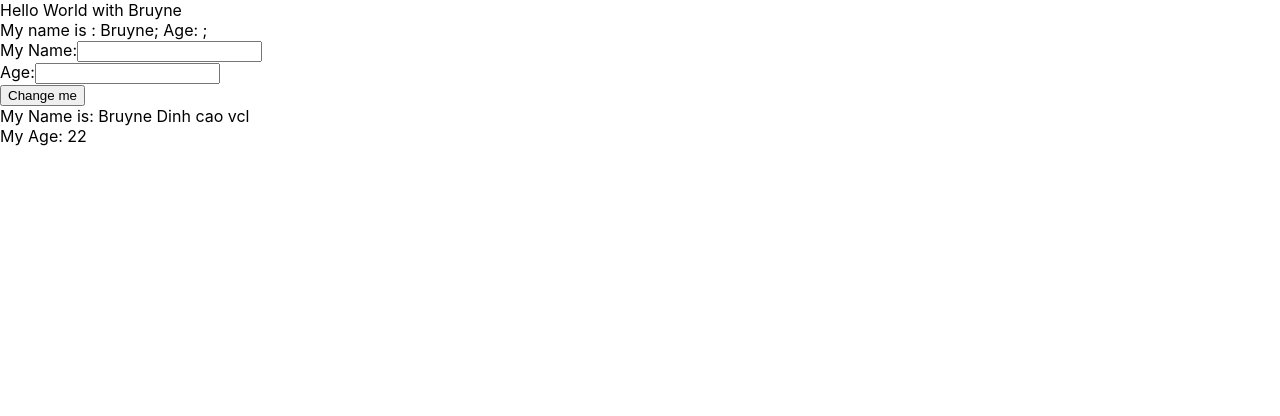
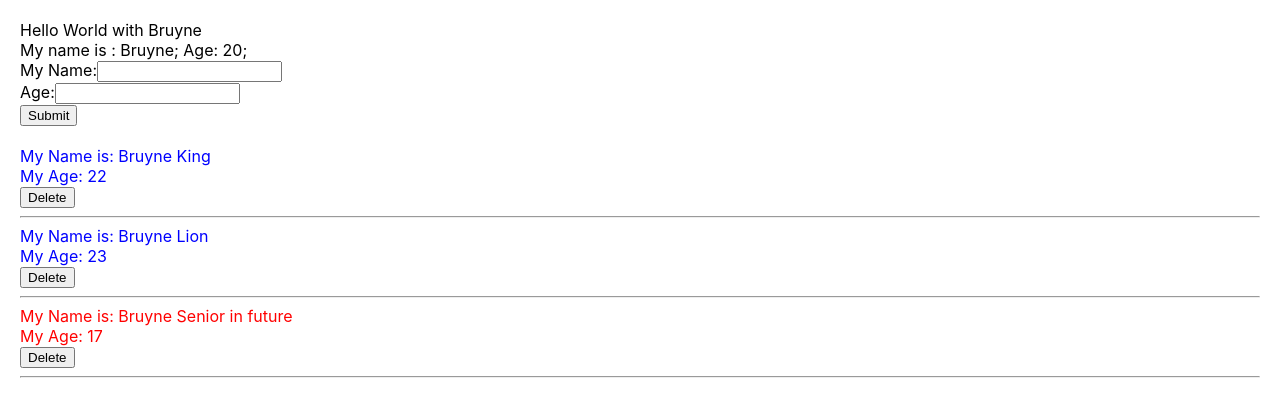
Before and after one commit to nbruynee/demo-test, a React (Create React App) app: page / in a window 1280 px wide. Shown: the top 416 px of the page. Built offline with nearby package versions, Linux system fonts and the light colour scheme.

Commit message:
feat: learn about Stateful and Stateless, function and class components

```diff
--- a/package.json
+++ b/package.json
@@ -13,6 +13,7 @@
     "redux": "4.2.0",
     "redux-devtools-extension": "2.13.9",
     "redux-thunk": "2.4.1",
+    "sass": "1.53.0",
     "web-vitals": "2.1.4"
   },
   "scripts": {
--- a/src/App.js
+++ b/src/App.js
@@ -1,5 +1,5 @@
 import logo from './logo.svg';
-import './App.css';
+import './App.scss';
 import { useDispatch, useSelector } from 'react-redux';
 import { increaseCounter, decreaseCounter } from './redux/action/counterAction';
 import MyComponent from './components/MyComponent';
--- a/src/App.css
+++ b/src/App.scss
@@ -1,4 +1,6 @@
+
 body {
+  padding: 20px;
   margin: 0;
   font-family: -apple-system, BlinkMacSystemFont, 'Segoe UI', 'Roboto', 'Oxygen',
     'Ubuntu', 'Cantarell', 'Fira Sans', 'Droid Sans', 'Helvetica Neue',
--- a/src/components/UserInfor.js
+++ b/src/components/AddUser.js
@@ -1,9 +1,9 @@
 import React from "react";
 
-class UserInfor extends React.Component {
+class AddUserInfor extends React.Component {
     state = {
         name: 'Bruyne',
-        address: 'Ha noi'
+        age: 20,
     }
 
     handleOnClick = (event) => {
@@ -38,8 +38,14 @@ class UserInfor extends React.Component {
 
     handleOnSubmit = (event) => {
         event.preventDefault();
-        console.log(this.state);
+        // console.log(this.state);
+        this.props.handleAddNewUser({
+            id : Math.floor(Math.random() * 10) + 1 + '-random',
+            name: this.state.name,
+            age: this.state.age
+        });
     }
+
     render() {
         return (
             <div>
@@ -52,11 +58,11 @@ class UserInfor extends React.Component {
                     <input type="text" onChange={(event) => this.handleOnChangeInput(event)} /><br />
                     <label>Age:</label>
                     <input type="text" onChange={(event) => this.handleOnChangeAge(event)} /><br />
-                    <button>Change me</button>
+                    <button>Submit</button>
                 </form>
             </div>
         )
     }
 }
 
-export default UserInfor;
+export default AddUserInfor;
--- a/src/components/DisplayInfo.js
+++ b/src/components/DisplayInfo.js
@@ -1,17 +1,150 @@
 import React from "react";
+import './DisplayInfo.scss';
 
-class DisplayInfo extends React.Component {
-    render() {
-        // props : stand for properties
-        // destructuring arr/ obj
-        const {name, age} = this.props; // if obj use {}, otherwise arr []
-        return(
-            <div>
-                <div>My Name is: {name}</div>
-                <div>My Age: {age} </div>
-            </div>
-        )
-    }
+// Stateful: Has state, can change and cause re-render.
+// Stateless: Has no state, just receives data via(thông qua) props and displays.
+
+// class componentscomponents
+// class DisplayInfo extends React.Component {
+//     constructor(props) {
+//         super(props);
+//         this.state = {
+//             isHideShow: true,
+//         }
+//     }
+
+//     // componentDidMount () {
+//     //     console.log(">>>Call me components did mount:")
+//     //     setTimeout(() => {
+//     //         document.title = 'Bruyne && Dinh cao vcl'
+//     //     }, 5000)
+//     // };
+
+//     // componentDidUpdate (prevProps, prevState, snapshot) {
+//     //     console.log(">>> Call me components did update: ", this.props, prevProps)
+//     //     if (this.props.listUsers !== prevProps.listUsers) {
+//     //         if(this.props.listUsers.length === 5) {
+//     //             alert("Congrat users fifth")
+//     //         }
+//     //     }
+//     // }
+
+//     // handleOnHideShow = () => {
+//     //     this.setState({
+//     //         isHideShow: !this.state.isHideShow,
+//     //     });
+//     // };
+//     render() {
+//         // console.log('Display list User with props:', this.props.listUsers);
+//         const { listUsers } = this.props;
+//         return (
+//             <div>
+//                 {/* <div>
+//                     <span onClick={() => { this.handleOnHideShow() }}>
+//                         {this.state.isHideShow === true ? 'Hide list users' : 'Display list users'}
+//                     </span>
+//                 </div> */}
+//                 {true &&
+//                     <div>
+//                         {listUsers.map((user, index) => {
+//                             // console.log('>>Check list user:', user)
+//                             return (
+//                                 <div key={user.id} className={+user.age > 18 ? 'blue' : 'red'}>
+//                                     <div>My Name is: {user.name}</div>
+//                                     <div>My Age: {user.age} </div>
+//                                     <button onClick={()=> {this.props.handleDeleteUser(user.id)}}>Delete</button>
+//                                     <hr />
+//                                 </div>
+//                             )
+//                         })}
+//                     </div>
+//                 }
+//             </div>
+//         )
+//     }
+// }
+
+// function components
+const DisplayInfo = (props) => {
+    const { listUsers } = props;
+    return (
+        <div>
+            {true &&
+                <div>
+                    {listUsers.map((user, index) => {
+                        // console.log('>>Check list user:', user)
+                        return (
+                            <div key={user.id} className={+user.age > 18 ? 'blue' : 'red'}>
+                                <div>My Name is: {user.name}</div>
+                                <div>My Age: {user.age} </div>
+                                <button onClick={() => { props.handleDeleteUser(user.id) }}>Delete</button>
+                                <hr />
+                            </div>
+                        )
+                    })}
+                </div>
+            }
+        </div>
+    )
 }
 
 export default DisplayInfo;
+
+// render() {
+//         // console.log('Display list User with props:', this.props.listUsers);
+//         // props : stand for properties
+//         // destructuring arr/ obj
+//         // const {name, age} = this.props; // if obj use {}, otherwise arr []
+//         const { listUsers } = this.props;
+//         return (
+//             // <div>
+//             //     <div>My Name is: {name}</div>
+//             //     <div>My Age: {age} </div>
+//             //     <hr/>
+//             // </div>
+//             <div>
+//                 {listUsers.map((user, index) => {
+//                     console.log('>>Check list user:', user)
+//                     // the way traditional, + is converted from type string to number
+//                     // if (+user.age > 18) {
+//                     //     return (
+//                     //         <div key={user.id} className="blue">
+//                     //             <div>My Name is: {user.name}</div>
+//                     //             <div>My Age: {user.age} </div>
+//                     //             <hr />
+//                     //         </div>
+//                     //     )
+//                     // }
+//                     // else {
+//                     //     return (
+//                     //         <div key={user.id} className="red">
+//                     //             <div>My Name is: {user.name}</div>
+//                     //             <div>My Age: {user.age} </div>
+//                     //             <hr />
+//                     //         </div>
+//                     //     )
+//                     // }
+//                     // the way is short but it ofter use much
+//                     return (
+//                         <div>
+//                             <div>
+//                                 <span onClick={() => { this.handleOnHideShow() }}>
+//                                     {this.state.isHideShow === true ? 'Hide list users' : 'Display list users'}
+//                                 </span>
+//                             </div>
+//                             {this.state.isHideShow &&
+//                                 <div>
+//                                     <div key={user.id} className={+user.age > 18 ? 'blue' : 'red'}>
+//                                         <div>My Name is: {user.name}</div>
+//                                         <div>My Age: {user.age} </div>
+//                                         <hr />
+//                                     </div>
+//                                 </div>
+//                             }
+//                         </div>
+//                     )
+//                 })}
+
+//             </div>
+//         )
+//     }
--- /dev/null
+++ b/src/components/DisplayInfo.scss
@@ -0,0 +1,7 @@
+.red {
+    color: red;
+  }
+
+.blue {
+    color: blue;
+}
--- a/src/components/MyComponent.js
+++ b/src/components/MyComponent.js
@@ -1,15 +1,52 @@
 import React from "react";
-import UserInfor from "./UserInfor";
 import DisplayInfo from "./DisplayInfo";
+import AddUserInfor from "./AddUser";
 
 class MyComponent extends React.Component {
+    state = {
+        listUsers: [
+            { id: 1, name: "Bruyne King", age: "22" },
+            { id: 2, name: "Bruyne Lion", age: "23" },
+            { id: 3, name: "Bruyne Senior in future", age: "17" },
+        ]
+    }
+
+    handleAddNewUser = (userObj) => {
+        console.log('Check userObj from parents:', userObj);
+        this.setState({
+            listUsers: [...this.state.listUsers, userObj]
+        })
+    }
+
+    handleDeleteUser = (userId) => {
+        let listUsersClone = this.state.listUsers;
+        listUsersClone = listUsersClone.filter(item => item.id !== userId)
+        this.setState({
+            listUsers: listUsersClone,
+        })
+    }
+
 
     // JSX: allow js write inside file html
+    // convert a arr or obj should use JSON.stringify
     render() {
+        // const test = [
+        //     { name: 'nghia', age: 50 }
+        // ]
         return (
             <div>
-                <UserInfor />
-                <DisplayInfo name='Bruyne Dinh cao vcl' age='22' />
+                {/* {JSON.stringify(test)} */}
+
+                <AddUserInfor
+                    handleAddNewUser={this.handleAddNewUser}
+
+                />
+                <br />
+                <DisplayInfo
+                    listUsers={this.state.listUsers}
+                    handleDeleteUser={this.handleDeleteUser}
+
+                />
             </div>
         )
     }
--- a/src/index.js
+++ b/src/index.js
@@ -8,9 +8,9 @@ import store from './redux/store';
 const root = ReactDOM.createRoot(document.getElementById('root'));
 root.render(
   <Provider store={store}>
-    <React.StrictMode>
+    {/* <React.StrictMode> */}
       <App />
-    </React.StrictMode>
+    {/* </React.StrictMode> */}
   </Provider>
 );
 
```
Also changed, not shown: 1 other file (tests, documents, lock files or other folders).
